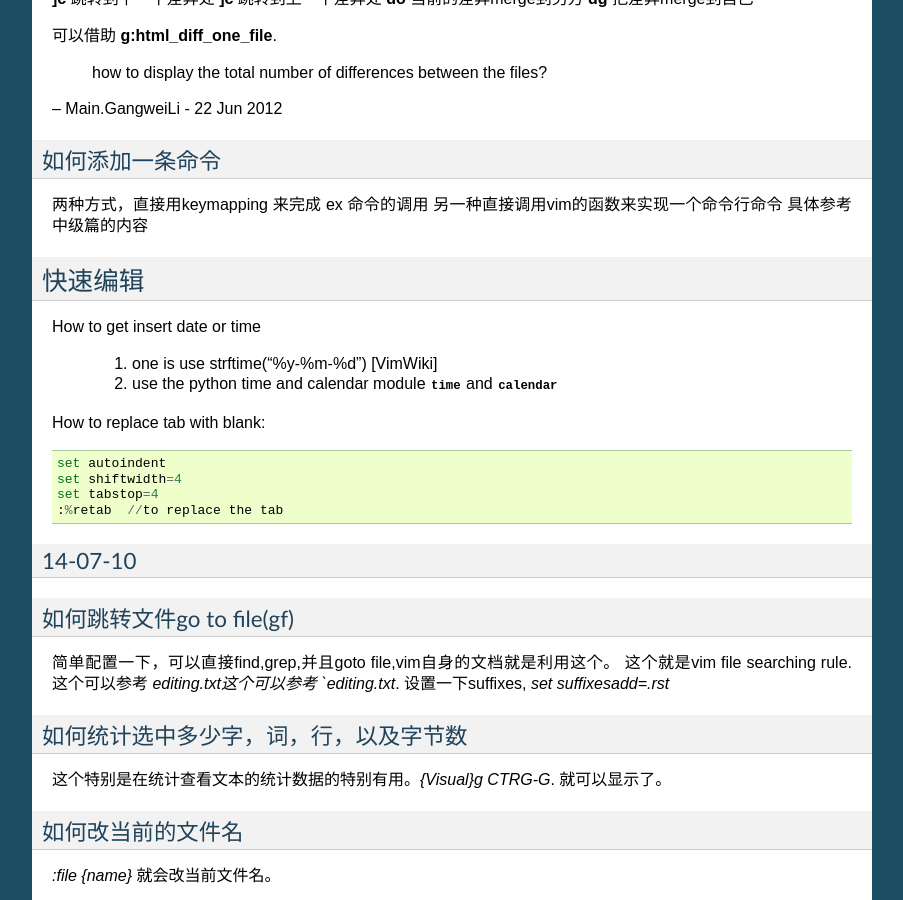
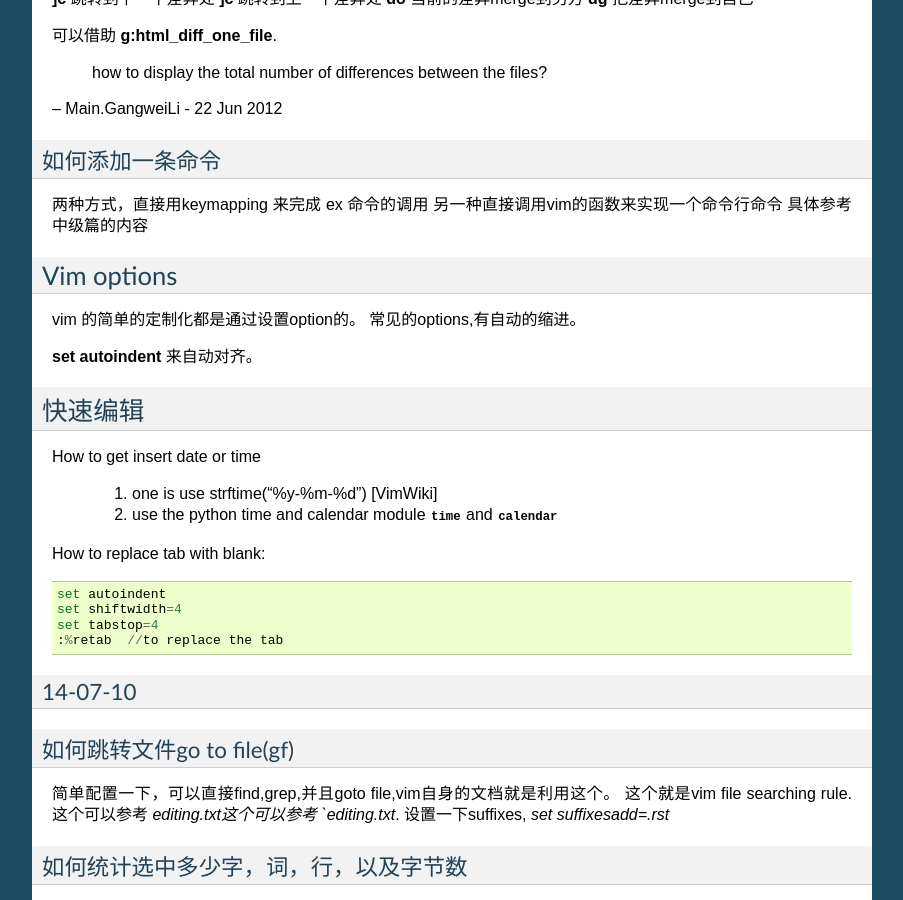
Before and after one commit to gwli/VimSkill, a Sphinx documentation site: the page built from source/Stage_1.rst, in a window 1280 px wide and 900 px high, scrolled down 16083 px. Shown: the whole window, without its empty margins (198-1101 px from the left). Built offline with Sphinx 7.4.7, drawn with Linux system fonts in a browser that asks for light colours.

Commit message:
options 的介绍开了个头

```diff
--- a/source/Stage_1.rst
+++ b/source/Stage_1.rst
@@ -19,4 +19,5 @@
 .. include:: Stage_1/vim_projectManagement.rst
 .. include:: Stage_1/vim_regularExpression.rst
 .. include:: Stage_1/vim_command.rst
+.. include:: Stage_1/vim_options.rst
 .. include:: QuickEdit.rst
--- /dev/null
+++ b/source/Stage_1/vim_options.rst
@@ -0,0 +1,6 @@
+Vim options
+***********
+
+vim 的简单的定制化都是通过设置option的。 常见的options,有自动的缩进。
+
+:command:`set autoindent` 来自动对齐。
```
